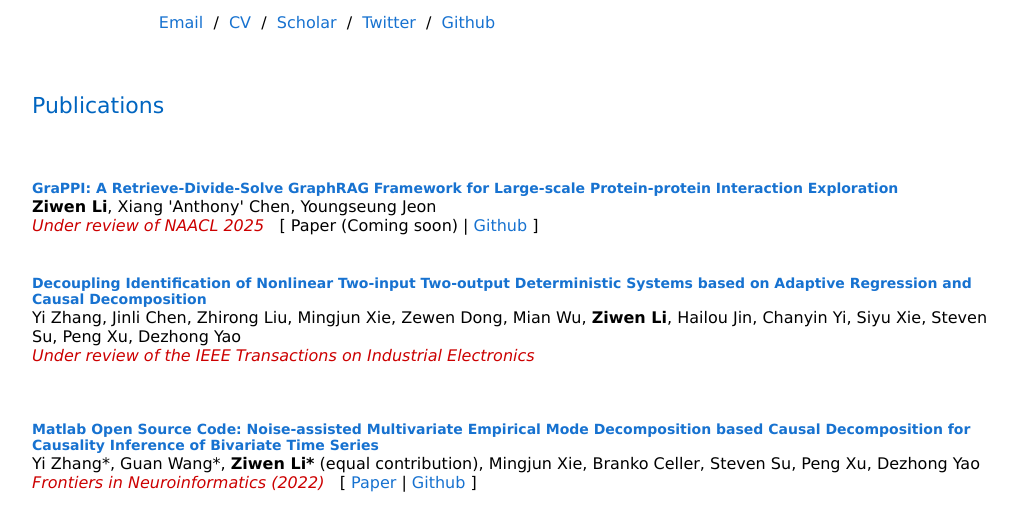
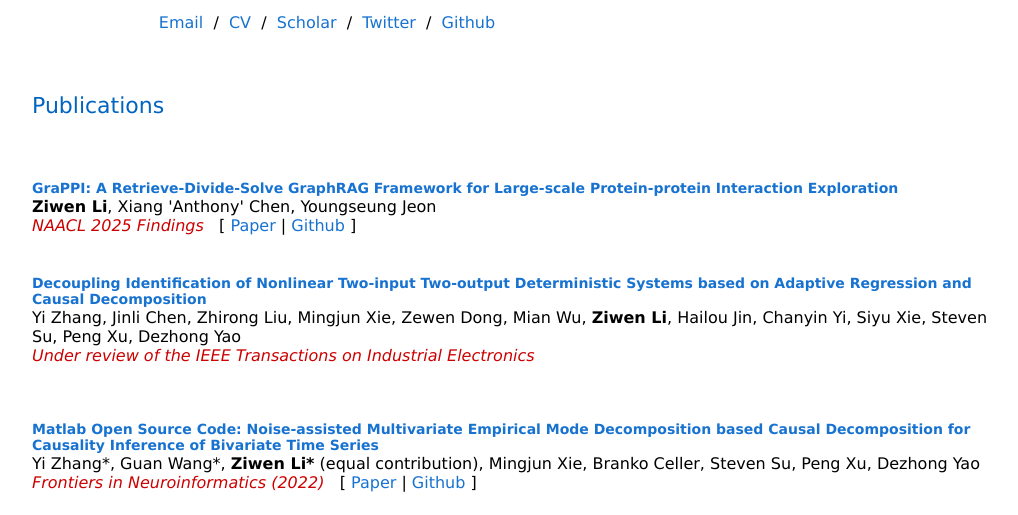
Before and after one commit to AaronLi43/personalweb, a plain HTML site: page index.html in a window 1280 px wide. Shown: the part 309-824 px from the top of the page, without its empty margins (128-1146 px from the left). Drawn offline with Linux system fonts and the light colour scheme.

Commit message:
Paper updated

```diff
--- a/index.html
+++ b/index.html
@@ -73,8 +73,8 @@
                     <strong>Ziwen Li</strong>, Xiang 'Anthony' Chen, Youngseung Jeon
                     <br>
 
-                    <span style="color:#CC0000"><i>Under review of NAACL 2025</i></span>
-                    &nbsp; [ Paper (Coming soon) | <a href="https://github.com/AaronLi43/GraPPI">Github</a> ]
+                    <span style="color:#CC0000"><i>NAACL 2025 Findings</i></span>
+                    &nbsp; [ <a href="https://arxiv.org/abs/2501.16382">Paper</a> | <a href="https://github.com/AaronLi43/GraPPI">Github</a> ]
                     <!-- <p>A knowledge graph-based RAG system that support Protein-Protein Interactions pathway exploration for domain experts.</p> -->
                   </td>
                 </tr>
```
